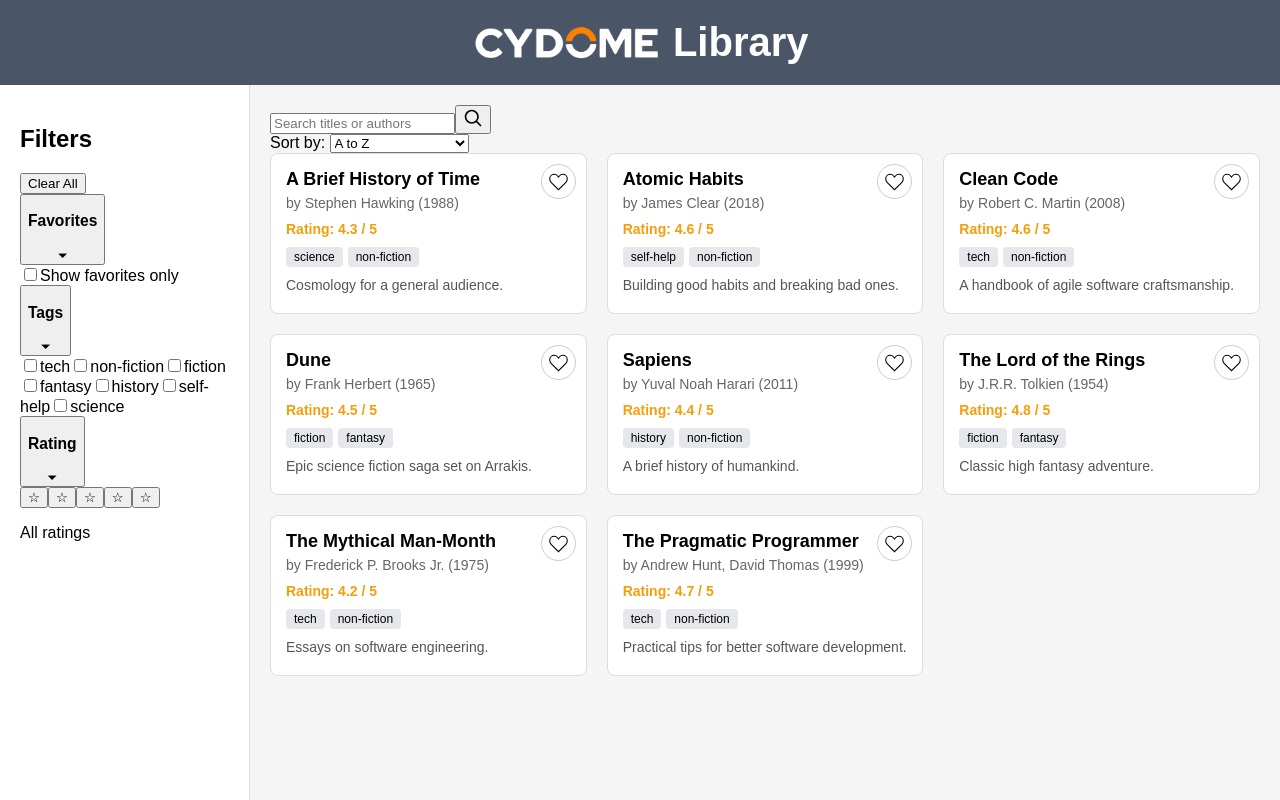
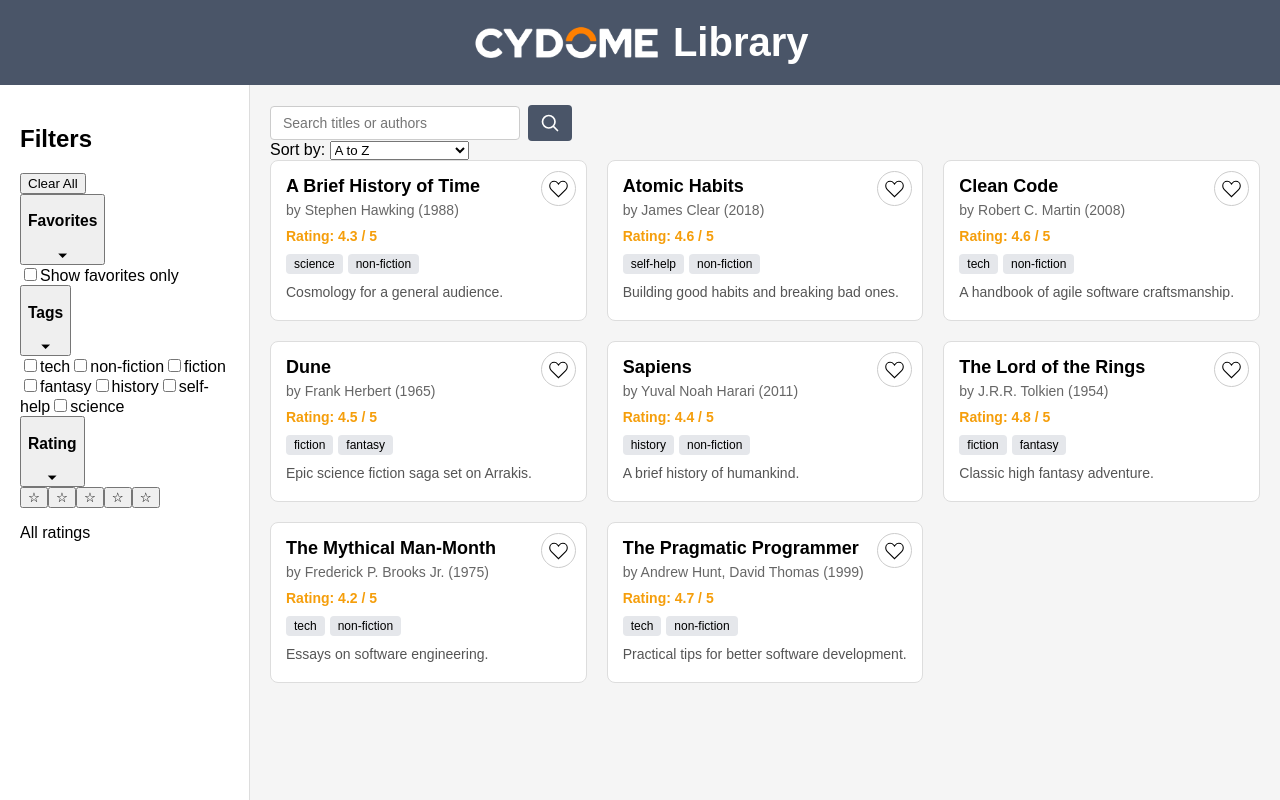
Before and after one commit to reuven-itzhakov/library-explorer, a React (Create React App) app: page / in a window 1280 px wide. Built offline with nearby package versions, Linux system fonts and the light colour scheme.

Commit message:
Add SearchBar component styles; create SearchBar.css for improved layout and design

```diff
--- a/src/SearchBar.tsx
+++ b/src/SearchBar.tsx
@@ -1,4 +1,5 @@
-import { useState, useEffect } from 'react';
+import { useState } from 'react';
+import './Styles/SearchBar.css';
 
 /*
 Note: The search functionality is currently triggered by either the Search button or the "Enter" key.
@@ -13,7 +14,7 @@
     const [inputValue, setInputValue] = useState<string>("");
 
     return(
-        <div>
+        <div className="search-container">
             <input
                 type="text"
                 placeholder="Search titles or authors"
@@ -26,9 +27,9 @@
                     }
                 }}
             />
-            <button onClick={() => setSearchQuery(inputValue)}>
+            <button className="search-button" onClick={() => setSearchQuery(inputValue)}>
                 <svg xmlns="http://www.w3.org/2000/svg" width="20px" height="20px" viewBox="0 0 24 24" fill="none">
-                    <path d="M15.7955 15.8111L21 21M18 10.5C18 14.6421 14.6421 18 10.5 18C6.35786 18 3 14.6421 3 10.5C3 6.35786 6.35786 3 10.5 3C14.6421 3 18 6.35786 18 10.5Z" stroke="#000000" stroke-width="2" stroke-linecap="round" stroke-linejoin="round"/>
+                    <path d="M15.7955 15.8111L21 21M18 10.5C18 14.6421 14.6421 18 10.5 18C6.35786 18 3 14.6421 3 10.5C3 6.35786 6.35786 3 10.5 3C14.6421 3 18 6.35786 18 10.5Z" stroke="#ffffff" strokeWidth="2" strokeLinecap="round" strokeLinejoin="round"/>
                 </svg>
             </button>
         </div>
--- /dev/null
+++ b/src/Styles/SearchBar.css
@@ -0,0 +1,37 @@
+.search-container {
+  display: flex;
+  align-items: center;
+  gap: 8px;
+}
+
+.search-bar {
+  padding: 8px 12px;
+  border: 1px solid #ccc;
+  border-radius: 4px;
+  font-size: 14px;
+  width: 250px;
+}
+
+.search-bar:focus {
+  outline: none;
+  border-color: #4a5568;
+}
+
+.search-button {
+  background: #4a5568;
+  border: none;
+  padding: 8px 12px;
+  border-radius: 4px;
+  cursor: pointer;
+  display: flex;
+  align-items: center;
+  justify-content: center;
+}
+
+.search-button:hover {
+  background: #2d3748;
+}
+
+.search-button svg {
+  display: block;
+}
```
